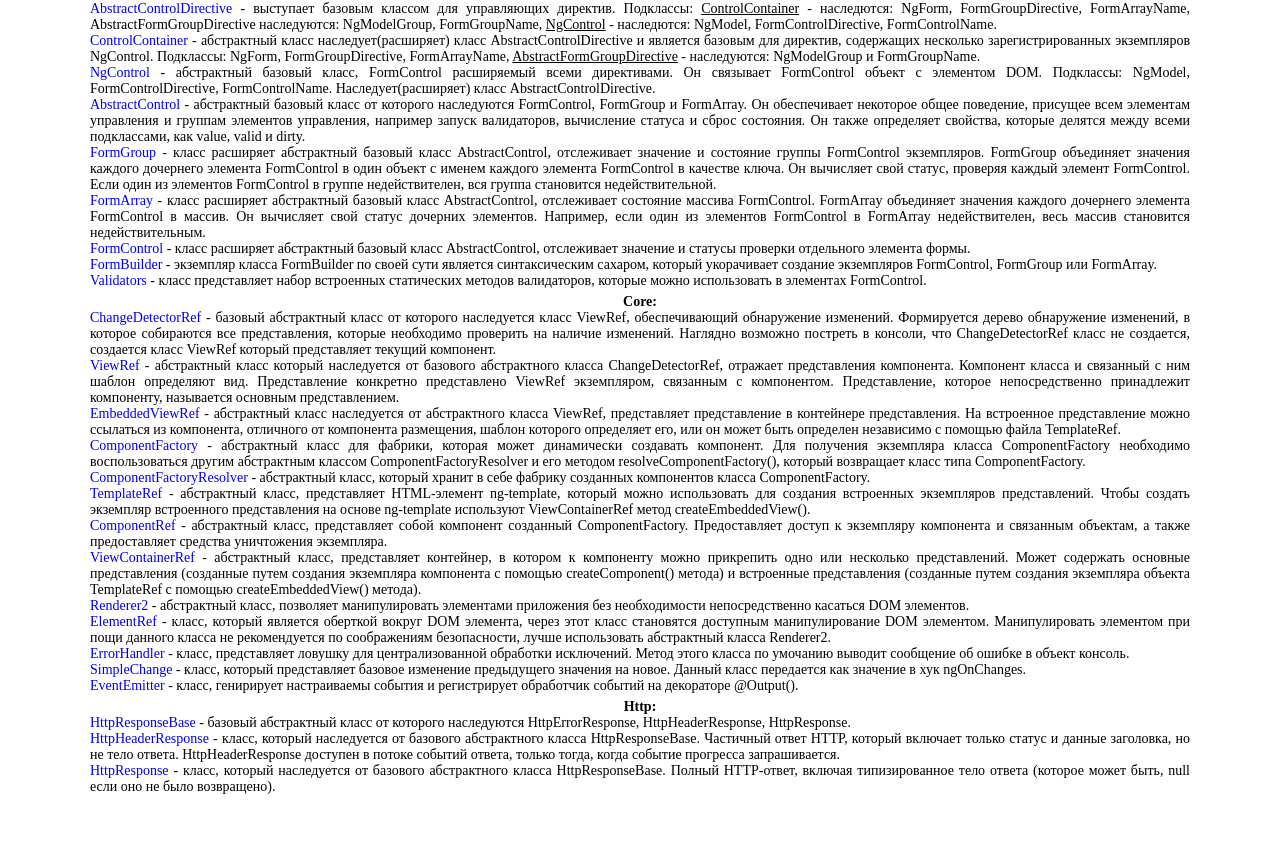
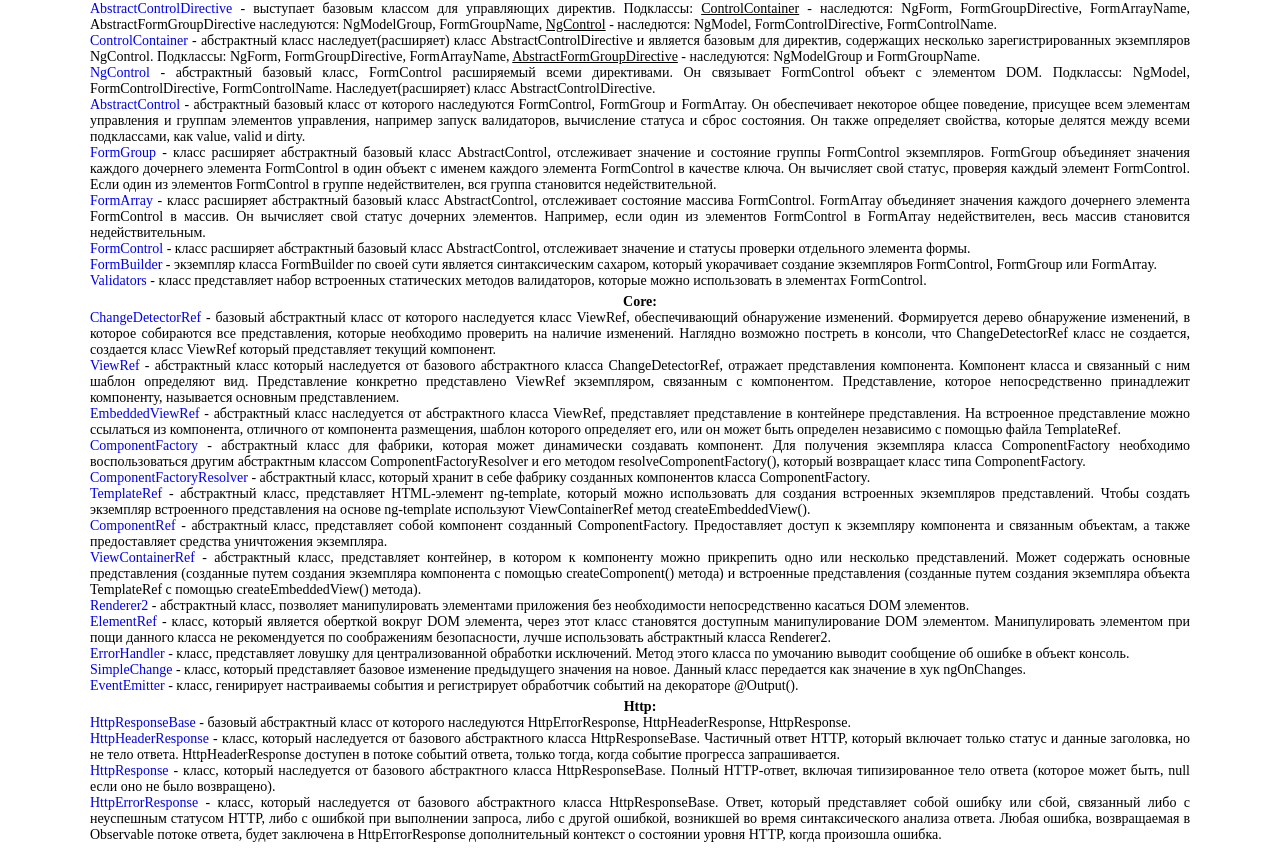
Before and after one commit to ArtemKashirin/API, an Angular app: page / in a window 1280 px wide. Shown: the part 2901-3749 px from the top of the page. Before the commit the page ends 3701 px from the top, so only its background shows below. Built offline with nearby package versions, Linux system fonts and the light colour scheme.

Commit message:
CLASS: HttpErrorResponse

```diff
--- a/src/app/app.component.html
+++ b/src/app/app.component.html
@@ -139,6 +139,7 @@
     <app-http-response-base></app-http-response-base>
     <app-http-header-response></app-http-header-response>
     <app-http-response></app-http-response>
+    <app-http-error-response></app-http-error-response>
 
   </div>
 
--- a/src/app/app.module.ts
+++ b/src/app/app.module.ts
@@ -92,6 +92,7 @@ import { EventEmitterComponent } from './class/core/event-emitter/event-emitter.
 import { HttpResponseBaseComponent } from './class/http/http-response-base/http-response-base.component';
 import { HttpHeaderResponseComponent } from './class/http/http-header-response/http-header-response.component';
 import { HttpResponseComponent } from './class/http/http-response/http-response.component';
+import { HttpErrorResponseComponent } from './class/http/http-error-response/http-error-response.component';
 
 
 @NgModule({
@@ -185,6 +186,7 @@ import { HttpResponseComponent } from './class/http/http-response/http-response.
     HttpResponseBaseComponent,
     HttpHeaderResponseComponent,
     HttpResponseComponent,
+    HttpErrorResponseComponent,
   ],
   imports: [
     BrowserModule,
--- /dev/null
+++ b/src/app/class/http/http-error-response/http-error-response.component.html
@@ -0,0 +1,4 @@
+<p><a [href] = "this.HttpErrorResponse">HttpErrorResponse</a> - класс, который наследуется от базового абстрактного класса HttpResponseBase.
+  Ответ, который представляет собой ошибку или сбой, связанный либо с неуспешным статусом HTTP, либо с ошибкой при выполнении запроса, либо
+  с другой ошибкой, возникшей во время синтаксического анализа ответа. Любая ошибка, возвращаемая в Observable потоке ответа, будет
+  заключена в HttpErrorResponse дополнительный контекст о состоянии уровня HTTP, когда произошла ошибка.</p>
--- /dev/null
+++ b/src/app/class/http/http-error-response/http-error-response.component.ts
@@ -0,0 +1,17 @@
+import {Component, OnInit} from '@angular/core';
+
+@Component({
+  selector: 'app-http-error-response',
+  templateUrl: './http-error-response.component.html',
+  styleUrls: ['./http-error-response.component.scss']
+})
+export class HttpErrorResponseComponent implements OnInit {
+  public HttpErrorResponse: string = 'https://angular.io/api/common/http/HttpErrorResponse';
+
+  constructor() {
+  }
+
+  ngOnInit(): void {
+  }
+
+}
```
Also changed, not shown: src/app/class/http/http-error-response/http-error-response.component.scss (added).
